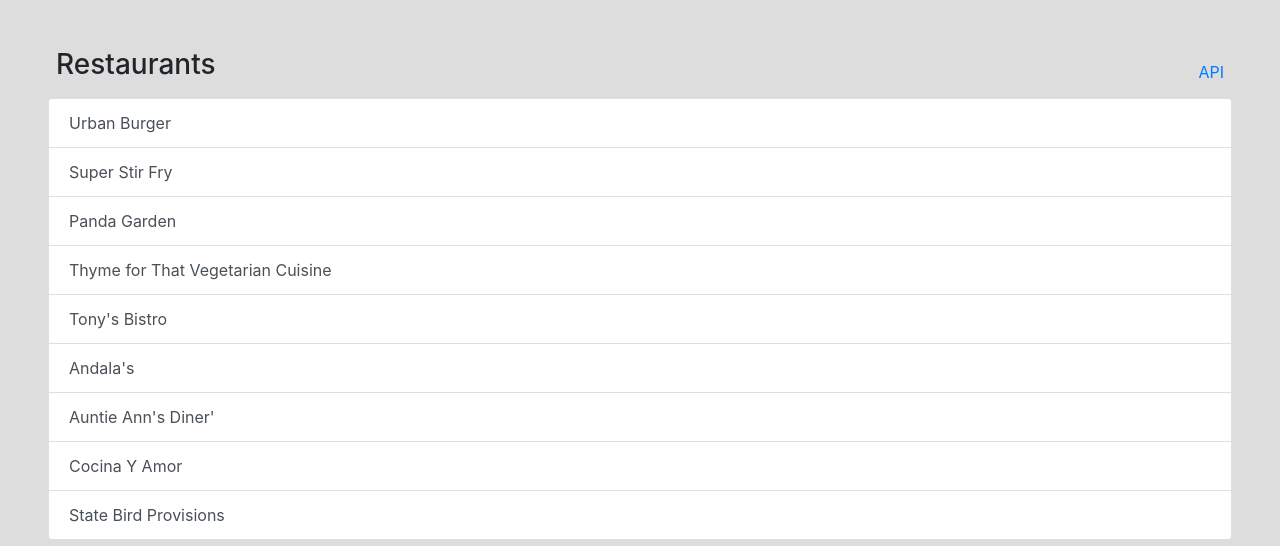
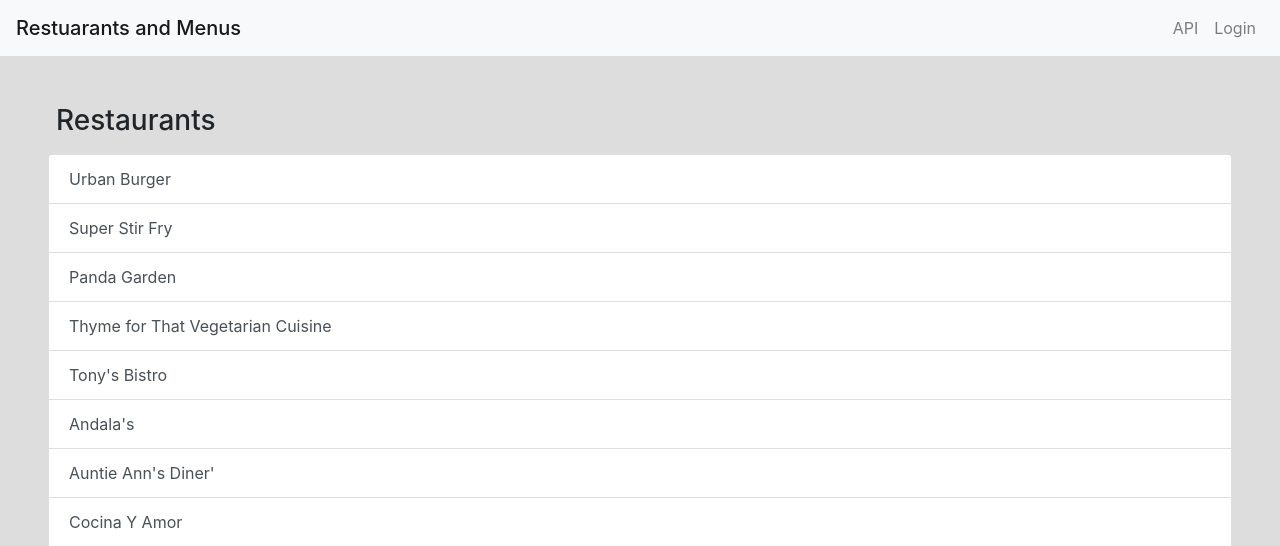
Before and after one commit to amrfekryy/FSND-midproject1-restaurant-menus-continued, a Flask app: page / in a window 1280 px wide. Shown: the top 546 px of the page. Run offline with Flask 2, Linux system fonts and the light colour scheme; data comes from the database, SQL or seed files in the repository; both versions use the stored data as it was after the commit; some libraries are stand-ins or nearby versions.

Commit message:
Create and connect a navigation bar

```diff
--- a/api_management.py
+++ b/api_management.py
@@ -19,7 +19,7 @@ api_management = Blueprint('api_management', __name__,
 
 @api_management.route('/api/')
 def api():
-    return render_template('api.html')
+    return render_template('api.html', is_logged_in=login_session.get('user_id'))
 
 
 @api_management.route('/api/restaurants/')
--- a/app.py
+++ b/app.py
@@ -35,7 +35,7 @@ def remove_session(ex=None):
 def index():
 
     restaurants_list = session.query(Restaurant).all()
-    return render_template('index.html', restaurants_list=restaurants_list, is_app_user=login_session.get('user_id'))
+    return render_template('index.html', restaurants_list=restaurants_list, is_logged_in=login_session.get('user_id'))
 
 
 @app.route('/restaurants/add/', methods=['GET', 'POST'])
@@ -58,7 +58,7 @@ def add_restaurant():
             return "Name field is empty!"
 
     else:
-        return render_template('add_restaurant.html')
+        return render_template('add_restaurant.html', is_logged_in=login_session.get('user_id'))
 
 
 @app.route('/restaurants/<int:restaurant_id>/edit', methods=['GET', 'POST'])
@@ -81,11 +81,11 @@ def edit_restaurant(restaurant_id):
             return "You haven't entered a name!"
 
     else:
-        is_app_user, is_owner = get_permissions(login_session.get('user_id'), restaurant)
+        is_logged_in, is_owner = get_permissions(login_session.get('user_id'), restaurant)
         if not is_owner:
             return "You Are not the owner of this restaurant"
         else:
-            return render_template('edit_restaurant.html', restaurant=restaurant)
+            return render_template('edit_restaurant.html', restaurant=restaurant, is_logged_in=is_logged_in)
 
 
 @app.route('/restaurants/<int:restaurant_id>/delete', methods=['GET', 'POST'])
@@ -106,11 +106,11 @@ def delete_restaurant(restaurant_id):
         return redirect(url_for('restaurant_menu', restaurant_id=restaurant_id))
 
     else:
-        is_app_user, is_owner = get_permissions(login_session.get('user_id'), restaurant)
+        is_logged_in, is_owner = get_permissions(login_session.get('user_id'), restaurant)
         if not is_owner:
             return "You Are not the owner of this restaurant"
         else:
-            return render_template('delete_restaurant.html', restaurant=restaurant)
+            return render_template('delete_restaurant.html', restaurant=restaurant, is_logged_in=is_logged_in)
 
 
 @app.route('/restaurants/<int:restaurant_id>/')
@@ -119,11 +119,11 @@ def restaurant_menu(restaurant_id):
 
     restaurant = session.query(Restaurant).filter_by(id=restaurant_id).one()
 
-    is_app_user, is_owner = get_permissions(login_session.get('user_id'), restaurant)
+    is_logged_in, is_owner = get_permissions(login_session.get('user_id'), restaurant)
 
     return render_template('restaurant_menu.html',
         restaurant=restaurant, menu_items=restaurant.menu_items,
-        is_app_user=is_app_user, is_owner=is_owner)
+        is_logged_in=is_logged_in, is_owner=is_owner)
 
 
 @app.route('/restaurants/<int:restaurant_id>/menu/add', methods=['GET', 'POST'])
@@ -155,11 +155,11 @@ def add_menu_item(restaurant_id):
             return "One or more fields is empty!"
 
     else:
-        is_app_user, is_owner = get_permissions(login_session.get('user_id'), restaurant)
+        is_logged_in, is_owner = get_permissions(login_session.get('user_id'), restaurant)
         if not is_owner:
             return "You Are not the owner of this restaurant"
         else:
-            return render_template('add_menu_item.html', restaurant_id=restaurant_id)
+            return render_template('add_menu_item.html', restaurant_id=restaurant_id, is_logged_in=is_logged_in)
 
 
 @app.route('/restaurants/<int:restaurant_id>/menu/<int:item_id>/edit', methods=['GET', 'POST'])
@@ -187,11 +187,11 @@ def edit_menu_item(restaurant_id, item_id):
         return redirect(url_for('restaurant_menu', restaurant_id=restaurant_id))
 
     else:
-        is_app_user, is_owner = get_permissions(login_session.get('user_id'), restaurant)
+        is_logged_in, is_owner = get_permissions(login_session.get('user_id'), restaurant)
         if not is_owner:
             return "You Are not the owner of this restaurant"
         else:
-            return render_template('edit_menu_item.html', restaurant=restaurant, menu_item=menu_item)
+            return render_template('edit_menu_item.html', restaurant=restaurant, menu_item=menu_item, is_logged_in=is_logged_in)
 
 
 @app.route('/restaurants/<int:restaurant_id>/menu/<int:item_id>/delete', methods=['GET', 'POST'])
@@ -213,11 +213,11 @@ def delete_menu_item(restaurant_id, item_id):
         return redirect(url_for('restaurant_menu', restaurant_id=restaurant_id))
 
     else:
-        is_app_user, is_owner = get_permissions(login_session.get('user_id'), restaurant)
+        is_logged_in, is_owner = get_permissions(login_session.get('user_id'), restaurant)
         if not is_owner:
             return "You Are not the owner of this restaurant"
         else:
-            return render_template('delete_menu_item.html', restaurant=restaurant, menu_item=menu_item)
+            return render_template('delete_menu_item.html', restaurant=restaurant, menu_item=menu_item, is_logged_in=is_logged_in)
 
 
 if __name__ == '__main__':
--- a/helpers.py
+++ b/helpers.py
@@ -62,5 +62,5 @@ def get_permissions(user_id, restaurant_or_item):
     returns two boolean values, the first indicates if user is logged in,
     the second indicates if he is the owner of restaurant_or_item object.
     """
-    is_app_user = True if user_id else False
-    return is_app_user , user_id==restaurant_or_item.user_id
+    is_logged_in = True if user_id else False
+    return is_logged_in , user_id==restaurant_or_item.user_id
--- a/templates/index.html
+++ b/templates/index.html
@@ -2,21 +2,13 @@
 
 {% block body %}
 
-  <div class="row justify-content-between mb-2">
-
+  <div class="row mb-2">
     <div class="col-8 ml-2">
       <h3 style="display: inline-block;">Restaurants</h3>
-      {% if is_app_user %}
+      {% if is_logged_in %}
       (<a href="{{ url_for('add_restaurant') }}">Add</a>)
       {% endif %}
     </div>
-
-    <div class="col-2 mr-2">
-      <div style="text-align: right; position: relative; top:30%">
-        <a href="{{ url_for('api_management.api') }}">API</a>
-      </div>
-    </div>
-
   </div>
 
   {% with messages = get_flashed_messages() %}
--- a/templates/layout.html
+++ b/templates/layout.html
@@ -3,15 +3,51 @@
 <head>
   <meta charset="UTF-8">
   <title>Restaurant Menus</title>
-  <!-- Add Bootstrap -->
+  <!-- Bootstrap CSS -->
   <link rel="stylesheet" href="https://stackpath.bootstrapcdn.com/bootstrap/4.3.1/css/bootstrap.min.css" integrity="sha384-ggOyR0iXCbMQv3Xipma34MD+dH/1fQ784/j6cY/iJTQUOhcWr7x9JvoRxT2MZw1T" crossorigin="anonymous">
+  <!-- Bootstrap JS -->
+  <script src="https://code.jquery.com/jquery-3.3.1.slim.min.js" integrity="sha384-q8i/X+965DzO0rT7abK41JStQIAqVgRVzpbzo5smXKp4YfRvH+8abtTE1Pi6jizo" crossorigin="anonymous"></script>
+  <script src="https://cdnjs.cloudflare.com/ajax/libs/popper.js/1.14.7/umd/popper.min.js" integrity="sha384-UO2eT0CpHqdSJQ6hJty5KVphtPhzWj9WO1clHTMGa3JDZwrnQq4sF86dIHNDz0W1" crossorigin="anonymous"></script>
+  <script src="https://stackpath.bootstrapcdn.com/bootstrap/4.3.1/js/bootstrap.min.js" integrity="sha384-JjSmVgyd0p3pXB1rRibZUAYoIIy6OrQ6VrjIEaFf/nJGzIxFDsf4x0xIM+B07jRM" crossorigin="anonymous"></script>
+  <!-- extra headers block -->
   {% block head %}
   {% endblock %}
 </head>
 <body style="background-color: #DDD">
+
+  <!-- Navbar -->
+  <nav class="navbar navbar-expand-sm sticky-top navbar-light bg-light">
+
+    <a class="navbar-brand mb-0 h1" href="{{url_for('index')}}">Restuarants and Menus</a>
+
+    <button class="navbar-toggler" type="button" data-toggle="collapse" data-target="#navbarNav" aria-controls="navbarNav" aria-expanded="false" aria-label="Toggle navigation">
+      <span class="navbar-toggler-icon"></span>
+    </button>
+
+    <div class="collapse navbar-collapse" id="navbarNav">
+      <ul class="navbar-nav ml-auto">
+        <li class="nav-item">
+          <a class="nav-link" href="{{url_for('api_management.api')}}">API</a>
+        </li>
+        {% if is_logged_in %}
+        <li class="nav-item">
+          <a class="nav-link" href="{{url_for('login_management.gdisconnect')}}">Logout</a>
+        </li>
+        {% else %}
+        <li class="nav-item">
+          <a class="nav-link" href="{{url_for('login_management.login')}}">Login</a>
+        </li>
+        {% endif %}
+      </ul>
+    </div>
+
+  </nav>
+
+  <!-- body block -->
   <div class="container-fluid p-5">
     {% block body %}
     {% endblock %}
   </div>
+
 </body>
 </html>
```
Also changed, not shown: templates/restaurant_menu.html (+1 -10 lines), restaurantmenu.db.
